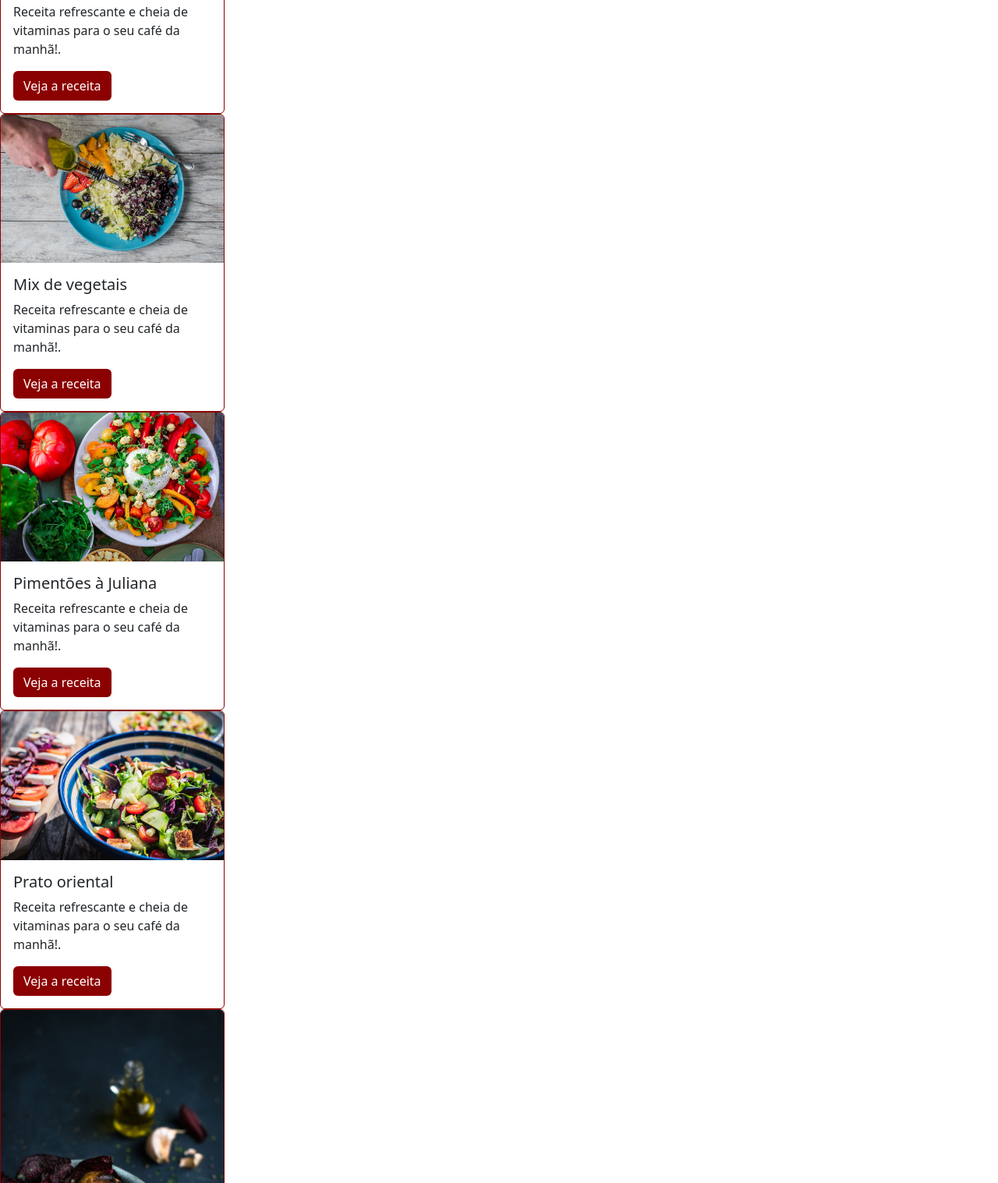
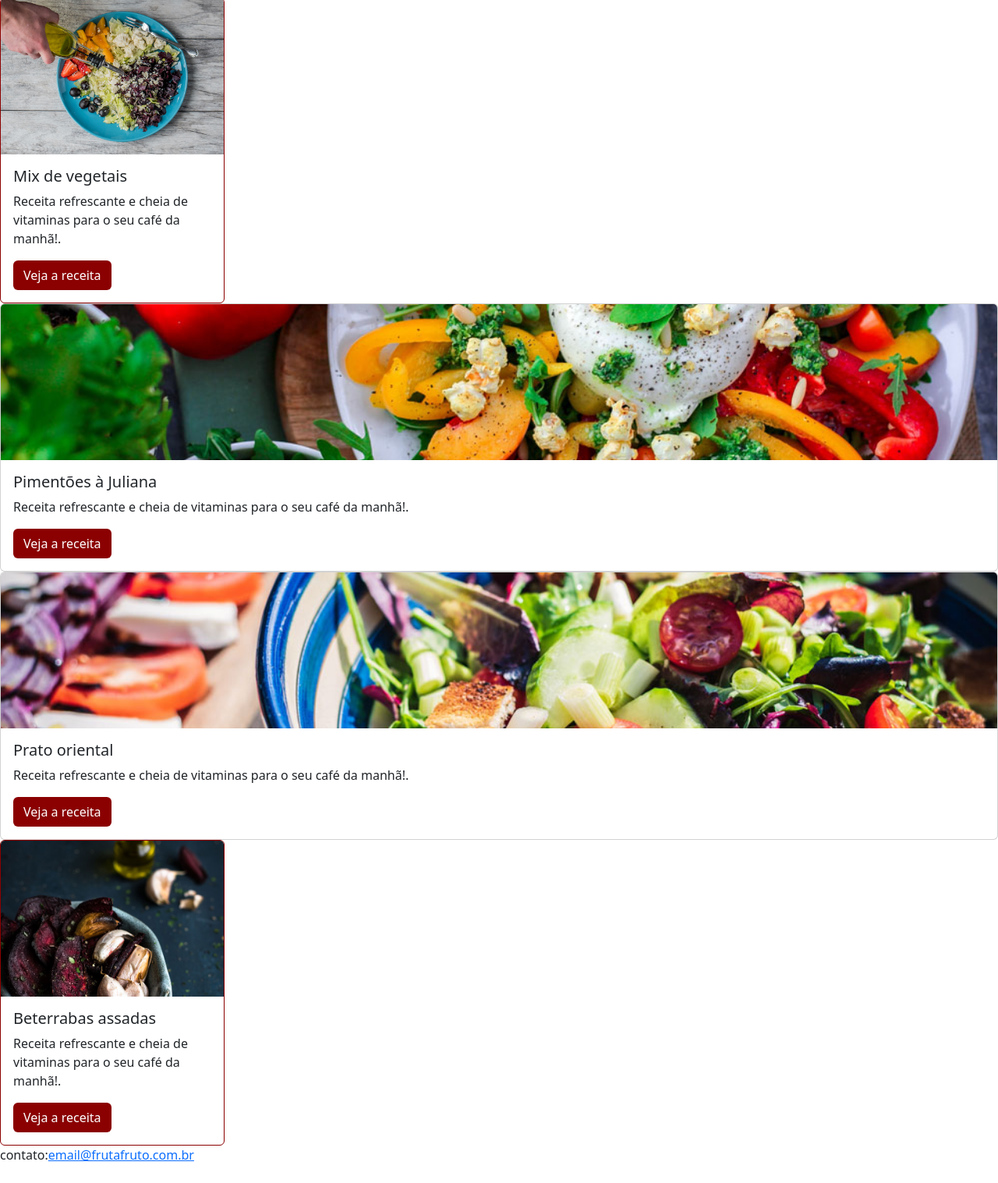
Before and after one commit to LeninMatos/bootstrap-landing-page-projeto-base, a plain HTML site: page projeto-base/index.html in a window 1280 px wide. Shown: the part 1283-2800 px from the top of the page at 78% size. Drawn offline with nearby package versions, Linux system fonts and the light colour scheme.

Commit message:
ajustado as imagens dos cards

```diff
--- a/projeto-base/index.html
+++ b/projeto-base/index.html
@@ -81,8 +81,8 @@
       </section>
 
       <section id="receitas">
-        <article class="card borda-cor-especial">
-          <img src="src/img/receita-abacate.jpg" class="card-img-top"
+        <article class="card borda-cor-especia card-largural">
+          <img src="src/img/receita-abacate.jpg" class="card-img-top card-posicao-imagem"
             alt="tigela com salada de abacate, vista superior">
           <div class="card-body">
             <h5 class="card-title">Tigela de abacate</h5>
@@ -91,8 +91,8 @@
           </div>
         </article>
 
-        <article class="card borda-cor-especial">
-          <img src="src/img/receita-kiwi.jpg" class="card-img-top" alt="tigela de mingau com kiwi, vista superior">
+        <article class="card borda-cor-especial card-largura">
+          <img src="src/img/receita-kiwi.jpg" class="card-img-top card-posicao-imagem" alt="tigela de mingau com kiwi, vista superior">
           <div class="card-body">
             <h5 class="card-title">Salada de kiwi</h5>
             <p class="card-text">Receita refrescante e cheia de vitaminas para o seu café da manhã!.</p>
@@ -100,8 +100,8 @@
           </div>
         </article>
 
-        <article class="card borda-cor-especial">
-          <img src="src/img/receita-mix.jpg" class="card-img-top"
+        <article class="card borda-cor-especial card-largura">
+          <img src="src/img/receita-mix.jpg" class="card-img-top card-posicao-imagem"
             alt="prato com mix de vegetais e mão de pessoa adicionando azeite, vista superior">
           <div class="card-body">
             <h5 class="card-title">Mix de vegetais</h5>
@@ -110,8 +110,8 @@
           </div>
         </article>
 
-        <article class="card borda-cor-especial">
-          <img src="src/img/receita-pimentoes.jpg" class="card-img-top"
+        <article class="card borda-cor-especia card-largural">
+          <img src="src/img/receita-pimentoes.jpg" class="card-img-top card-posicao-imagem"
             alt="prato de salada de pimentões com alguns ingredientes ao lado, vista superior">
           <div class="card-body">
             <h5 class="card-title">Pimentões à Juliana</h5>
@@ -120,8 +120,8 @@
           </div>
         </article>
 
-        <article class="card borda-cor-especial">
-          <img src="src/img/receita-oriental.jpg" class="card-img-top"
+        <article class="card borda-cor-especia card-largural">
+          <img src="src/img/receita-oriental.jpg" class="card-img-top card-posicao-imagem"
             alt="tigela com salada de vegetais estilo oriental, vista de cima">
           <div class="card-body">
             <h5 class="card-title">Prato oriental</h5>
@@ -130,8 +130,8 @@
           </div>
         </article>
 
-        <article class="card borda-cor-especial">
-          <img src="src/img/receita-beterrabas.jpg" class="card-img-top"
+        <article class="card borda-cor-especial card-largura">
+          <img src="src/img/receita-beterrabas.jpg" class="card-img-top card-posicao-imagem"
             alt="tigela com beterrabas e dentes de alho assados em primeiro plano, com ingredientes ao fundo">
           <div class="card-body">
             <h5 class="card-title">Beterrabas assadas</h5>
--- a/projeto-base/src/style.css
+++ b/projeto-base/src/style.css
@@ -25,5 +25,13 @@
 
 .borda-cor-especial {
     border-color: darkred;
+}
+
+.card-largura {
     width: 18rem;
 }
+
+.card-posicao-imagem {
+    object-fit: cover;
+    height: 200px;
+}
```
